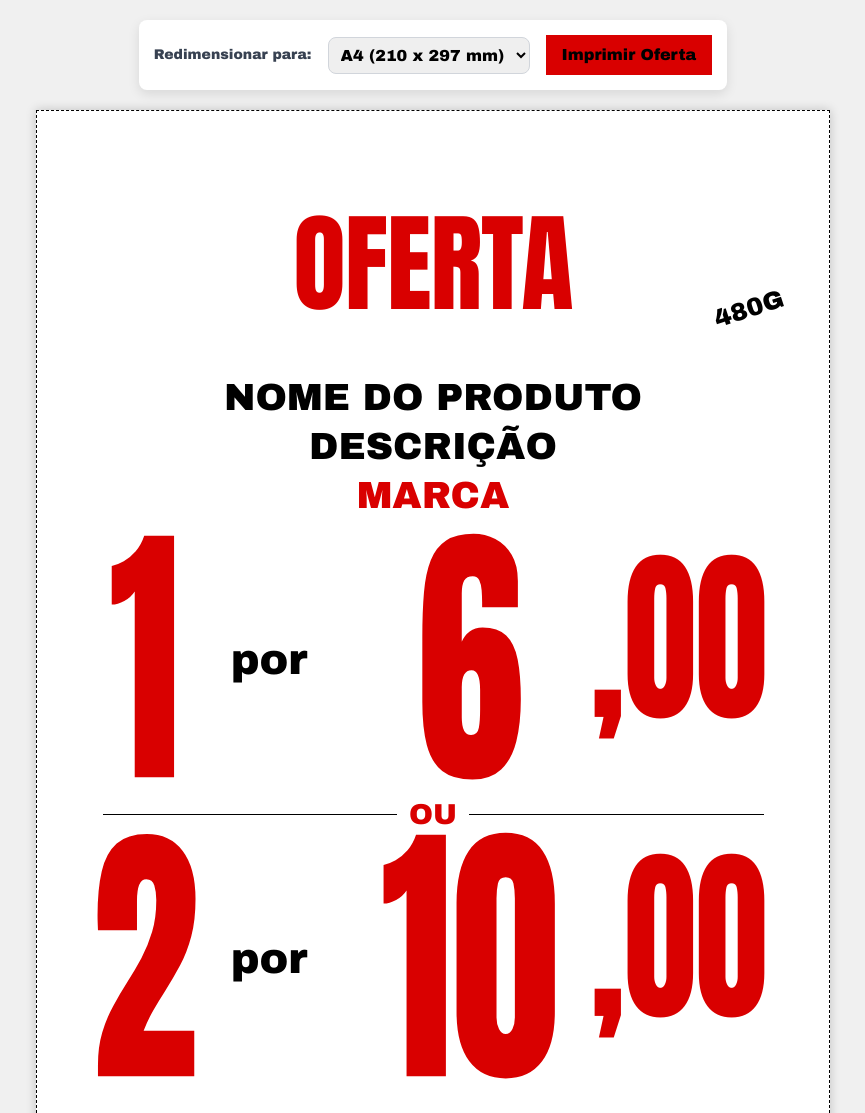
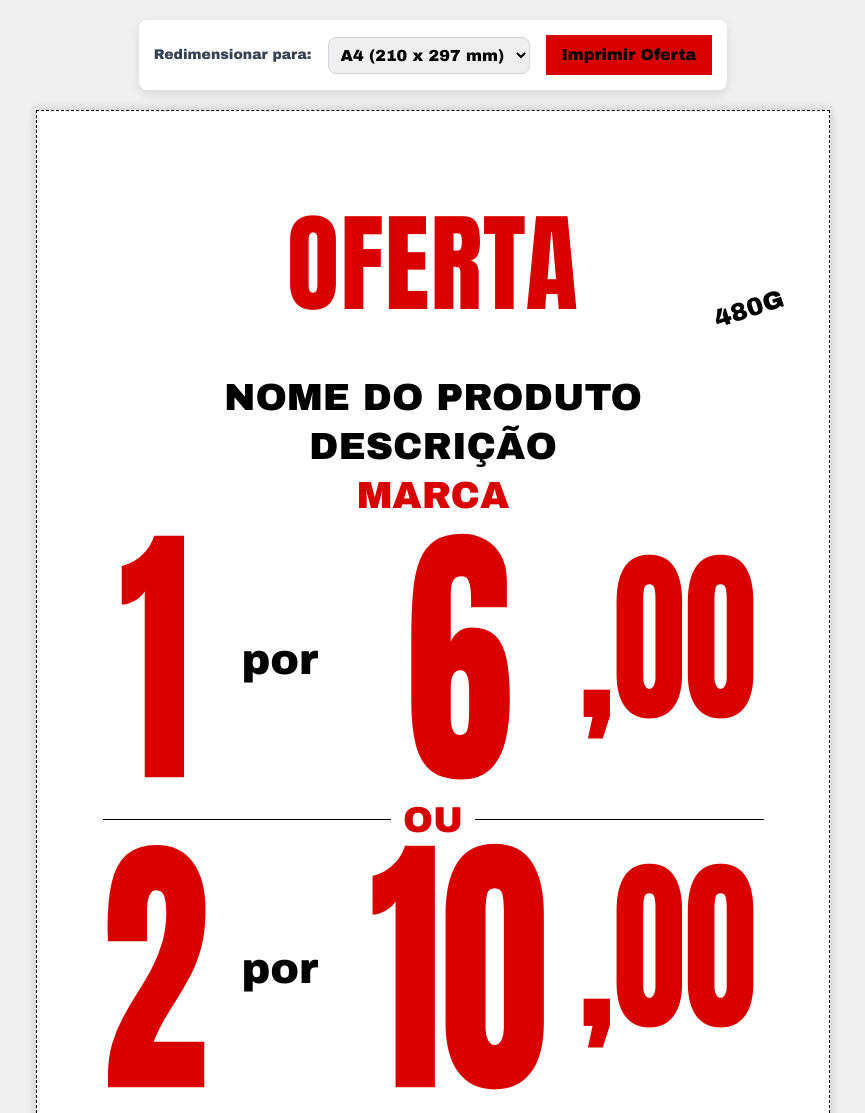
Before and after one commit to Lucascoelhu/EtiquetasGrupoMega, a plain HTML site: page index_PrecoOferta.html in a window 1280 px wide. Shown: the top 1113 px of the page, without its empty margins (207-1072 px from the left). Drawn offline with nearby package versions, Linux system fonts and the light colour scheme.

Commit message:
index_PrecoOferta.html

```diff
--- a/index_PrecoOferta.html
+++ b/index_PrecoOferta.html
@@ -133,7 +133,7 @@
             font-weight: 900;
             margin-top: 0.5em;
             margin-bottom: 0.6em;
-            letter-spacing: -1px;
+            letter-spacing: 1.2px;
             line-height: 0.9;
         }
 
@@ -180,6 +180,7 @@
             top: var(--currency-top);
             margin: 0 0em;
             font-weight: bold;
+            margin-right: -0.5em;
         }
 
         .price-group { display: flex; align-items: flex-start; }
@@ -219,7 +220,7 @@
             margin-top: 2.6em;
         }
         .separator-ou {
-            font-size: 1.6em;
+            font-size: 2em;
             font-weight: bold;
             color: #d90000;
             padding: 0 12px;
@@ -248,7 +249,7 @@
 <div class="controls">
     <label for="size-select" class="text-sm font-semibold text-gray-700">Redimensionar para:</label>
     <select id="size-select" onchange="resizeOffer(this.value)" class="p-2 border border-gray-300 rounded-lg">
-        <option value="A4" selected> A4 (210 x 297 mm)</option>
+        <option value="A4"selected > A4 (210 x 297 mm)</option>
         <option value="A5">A5 (148 x 210 mm)</option>
         <option value="A6">A6 (105 x 148 mm)</option>
         <option value="A7">A7 (74 x 105 mm)</option>
```
